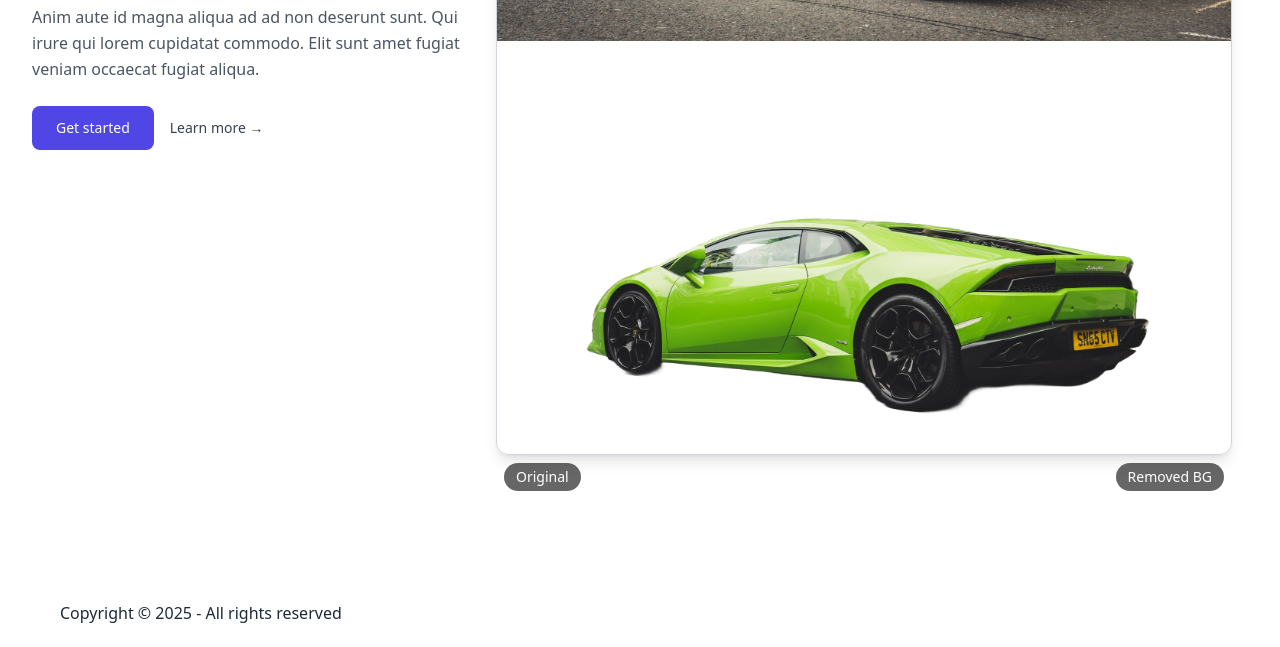
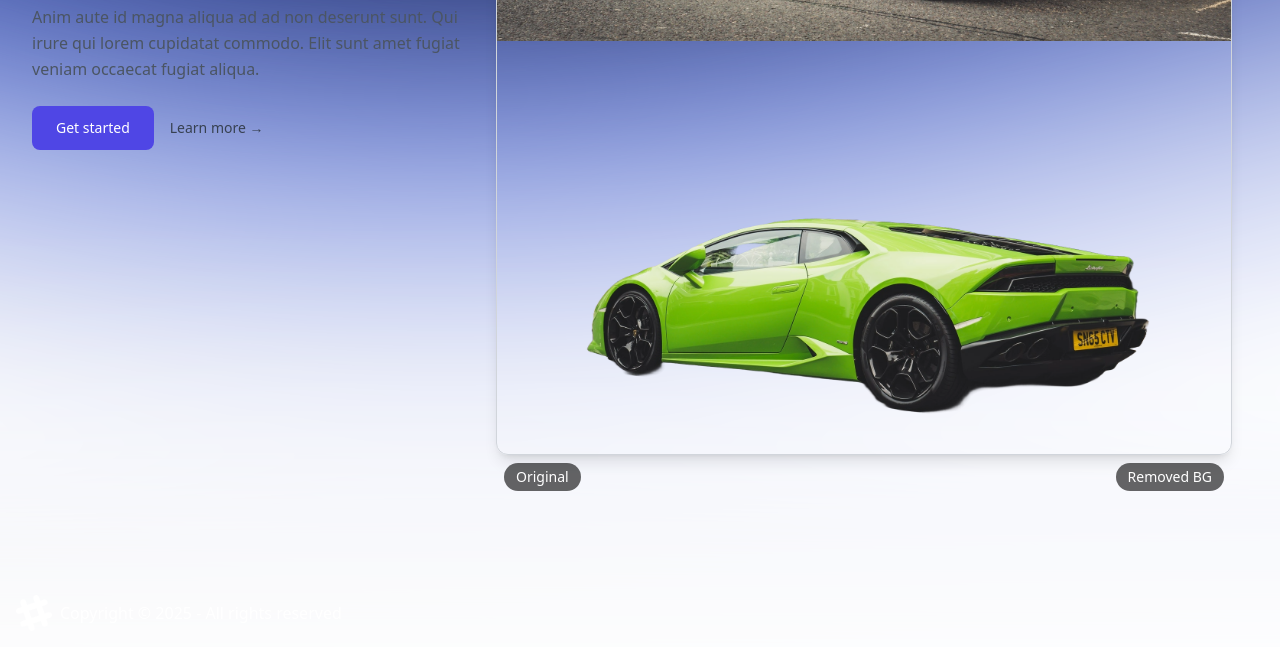
Before and after one commit to stha-prasun/Backdrop-Ninja, a plain HTML site: page index.html in a window 1280 px wide. Shown: the part 605-1252 px from the top of the page. Drawn offline with nearby package versions, Linux system fonts and the light colour scheme.

Commit message:
Background

```diff
--- a/index.html
+++ b/index.html
@@ -31,7 +31,10 @@
       }
     </style>
   </head>
-  <body class="bg-white text-gray-800">
+  <body
+    class="text-white bg-cover bg-center bg-no-repeat text-gray-800"
+    style="background-image: url('/Assets/back.svg')"
+  >
     <!-- Navbar -->
     <nav class="flex items-center justify-between px-8 py-6">
       <div class="text-indigo-600 font-bold text-xl">
```
Also changed, not shown: Assets/back.svg (added).
